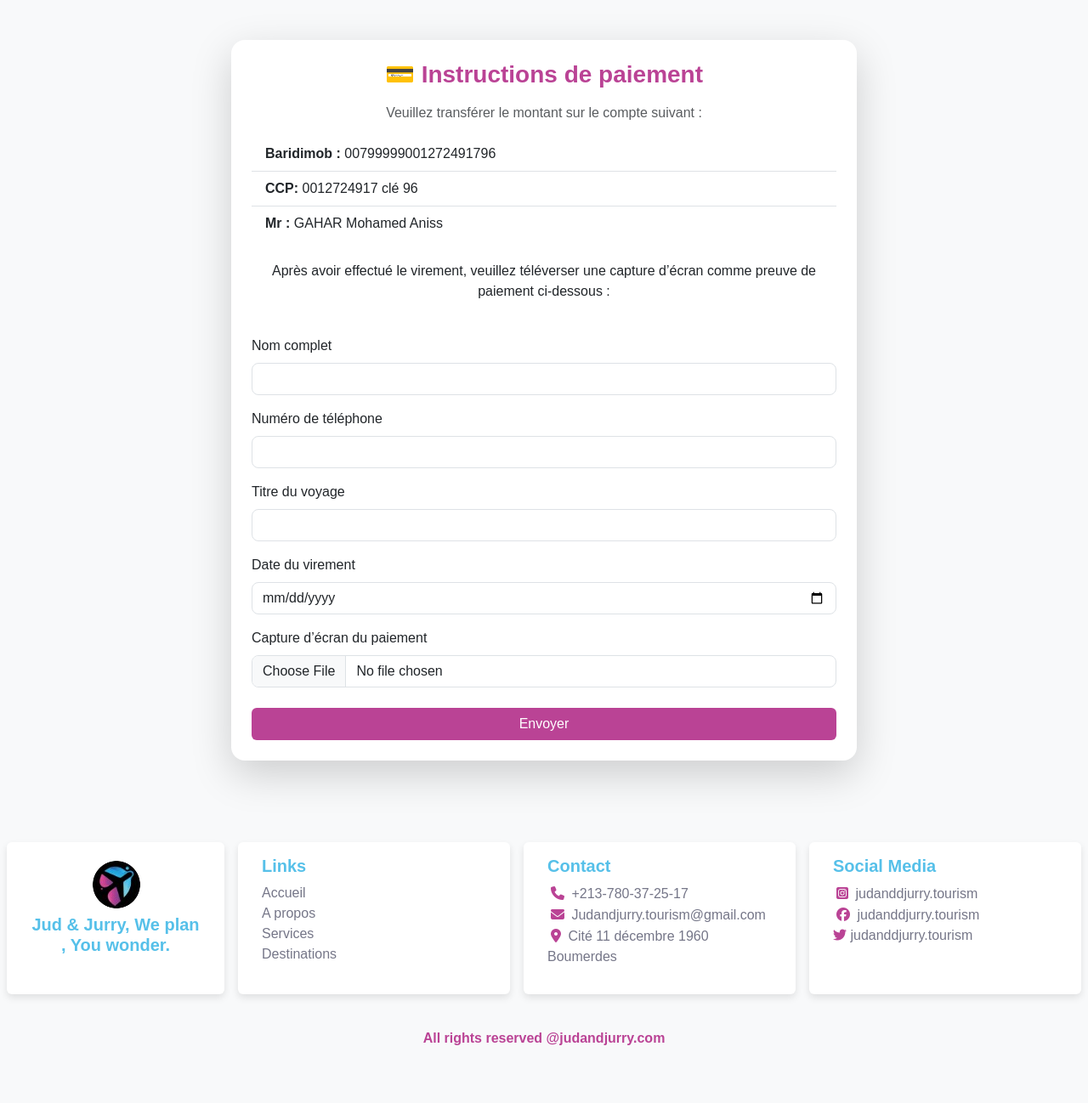
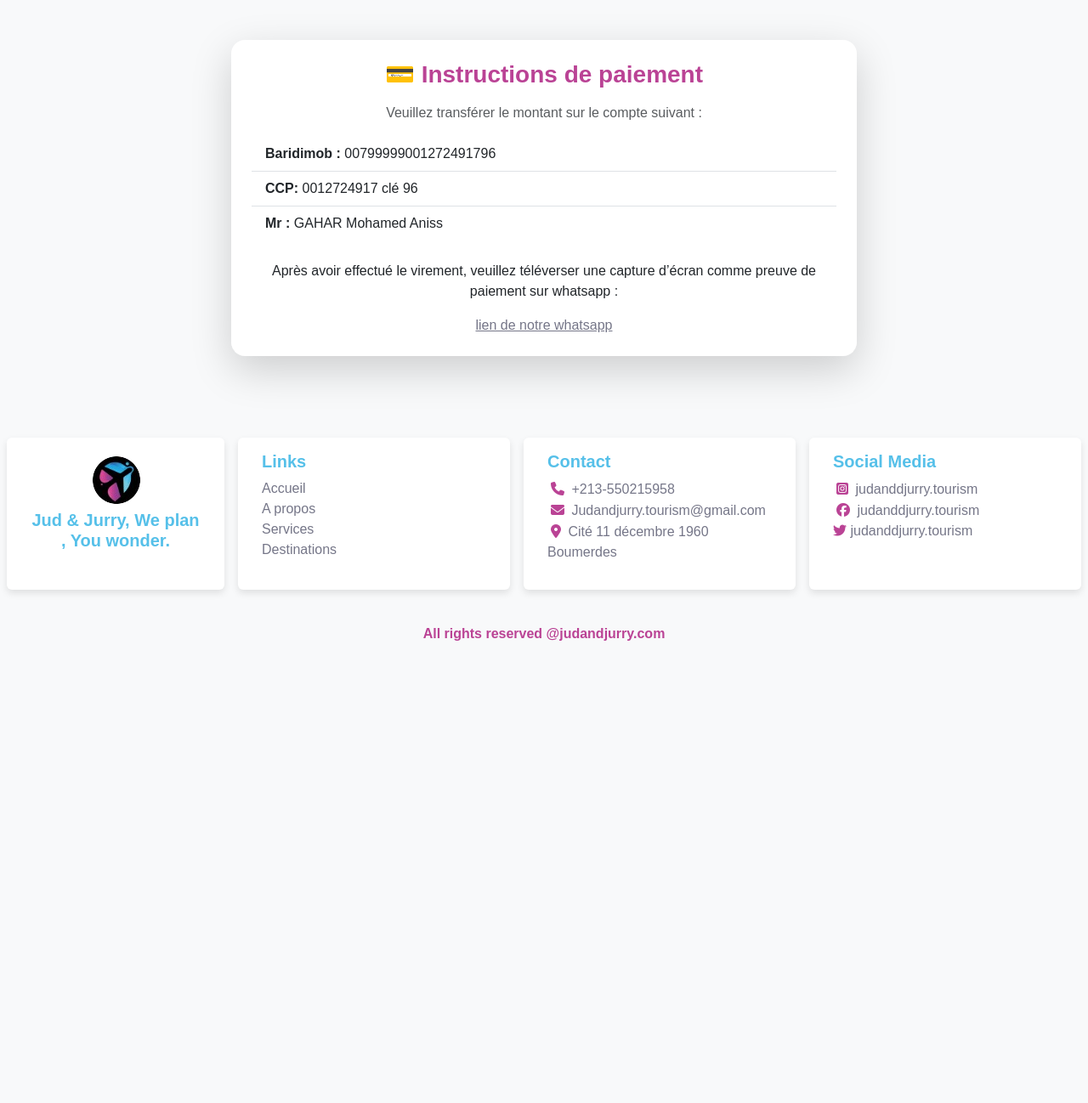
Before and after one commit to Houria-hs/travel-website, a Django app: page /payement_view/ in a window 1280 px wide. Shown: the part 102-1400 px from the top of the page at 85% size. After the commit the page ends 856 px from the top, so only its background shows below. Run offline with Django 5.2, Linux system fonts and the light colour scheme; some libraries are stand-ins or nearby versions.

Commit message:
update style + payement view

```diff
--- a/templates/Payement.html
+++ b/templates/Payement.html
@@ -17,40 +17,11 @@
             <li class="list-group-item"><strong> Mr :</strong> GAHAR Mohamed Aniss </li>
           </ul>
 
-          <p class="text-center">Après avoir effectué le virement, veuillez téléverser une capture d’écran comme preuve de paiement ci-dessous :</p>
-
-          <form method="POST" enctype="multipart/form-data" class="mt-4">
-            {% csrf_token %}
-
-            <div class="mb-3">
-              <label class="form-label">Nom complet</label>
-              <input type="text" name="full_name" class="form-control rounded-3" required>
-            </div>
-
-            <div class="mb-3">
-              <label class="form-label">Numéro de téléphone</label>
-              <input type="text" name="phone" class="form-control rounded-3" required>
-            </div>
-
-            <div class="mb-3">
-              <label class="form-label">Titre du voyage</label>
-              <input type="text" name="trip" class="form-control rounded-3" required>
-            </div>
-
-            <div class="mb-3">
-              <label class="form-label">Date du virement</label>
-              <input type="date" name="transfer_date" class="form-control rounded-3" required>
-            </div>
-
-            <div class="mb-4">
-              <label class="form-label"> Capture d’écran du paiement</label>
-              <input type="file" name="screenshot" class="form-control rounded-3" required>
-            </div>
-
-            <div class="d-grid">
-              <button type="submit" class="btn" style="background-color: #ba4395; color: white;">Envoyer</button>
-            </div>
-          </form>
+          <p class="text-center">Après avoir effectué le virement, veuillez téléverser une capture d’écran comme preuve de paiement sur whatsapp :</p>
+          <a  href="https://wa.me/213770283335"  target="_blank"  class="text-center">
+            <!-- <i class="fa-brands fa-whatsapp" style="color: green; font-size: xx-large;"></i> -->
+            lien de notre whatsapp
+          </a>
         </div>
       </div>
     </div>
--- a/templates/base.html
+++ b/templates/base.html
@@ -103,7 +103,7 @@
                         <ul class="list-unstyled">
                             <li class="footer-li">
                                 <i style="color: #ba4395;" class="fa-solid fa-phone  m-1"></i>
-                                <a href="tel:+213780372517" style="text-decoration: none;">+213-780-37-25-17</a>
+                                <a href="tel:+213780372517" style="text-decoration: none;">+213-550215958</a>
                             </li>
                             <li class="footer-li">
                                 <i style="color: #ba4395;" class="fa-solid fa-envelope  m-1"></i>
--- a/templates/home.html
+++ b/templates/home.html
@@ -37,7 +37,7 @@
 
                     Que vous rêviez de plages exotiques, de découvertes culturelles, d’aventures nature ou de voyages en famille, notre équipe passionnée met tout en œuvre pour vous proposer des circuits soigneusement sélectionnés, au meilleur rapport qualité-prix. Grâce à notre réseau de partenaires fiables à travers le monde, nous vous garantissons un service de qualité, une assistance sur mesure et une tranquillité d’esprit totale.
 
-                    Rejoignez notre communauté de voyageurs satisfaits et laissez-nous transformer vos rêves d’évasion en réalité. Avec [Nom de l’agence], voyagez autrement, voyagez sereinement.</p>
+                    Rejoignez notre communauté de voyageurs satisfaits et laissez-nous transformer vos rêves d’évasion en réalité. Avec Jud and Jurry, voyagez autrement, voyagez sereinement.</p>
                   <a class="btn btn-primary" href="https://www.instagram.com/judandjurry.tourism/">Abonnez-nous <i class="fa-brands fa-instagram m-1"></i></a>
                 </div>
               </div>
--- a/travelApp/views.py
+++ b/travelApp/views.py
@@ -153,25 +153,7 @@ def bookingSummary(request , trip_id):
         'promo_error': promo_error,
         'price_per_person': price_per_person,
     }
-
     return render(request, 'bookingSummary.html', context)
 
 def payement_view(request):
-    if request.method =='POST':
-        fullName = request.POST.get('full_name')
-        phoneNumber = request.POST.get('phone')
-        tripTitle = request.POST.get('trip')
-        TransferDate = request.POST.get('transfer_date')
-        Screenshot = request.FILES.get('screenshot')
-
-        Payement_Proof = PayementProof()
-        Payement_Proof.full_name = fullName
-        Payement_Proof.phone = phoneNumber
-        Payement_Proof.trip_title = tripTitle
-        Payement_Proof.transfer_date = TransferDate
-        Payement_Proof.screenshot = Screenshot
-        Payement_Proof.save()
-        messages.success(request, 'Votre justificatif a été envoyé, merci !')
-        return redirect('ThankYou')
-
     return render(request , 'Payement.html' , {})
```
